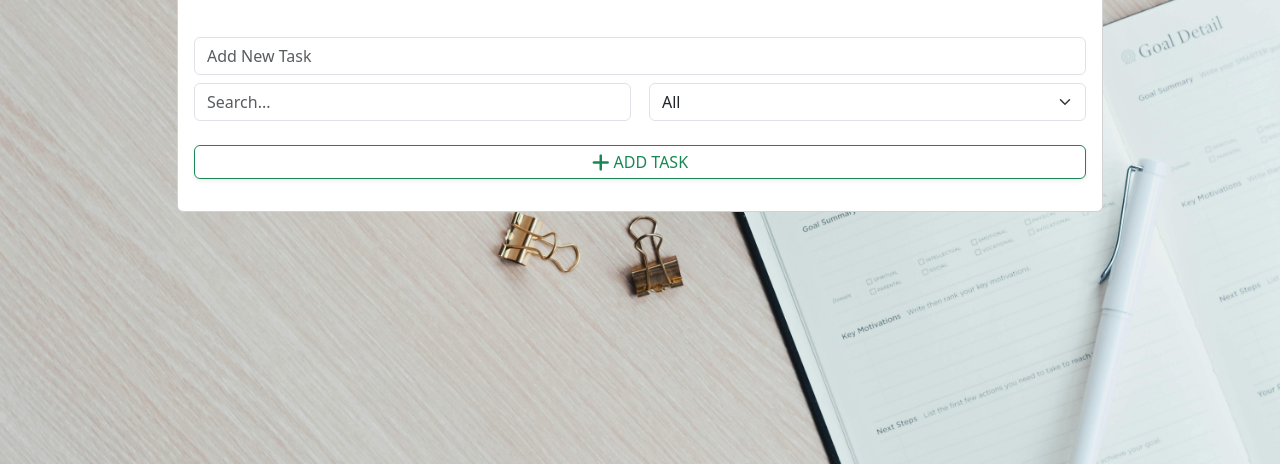
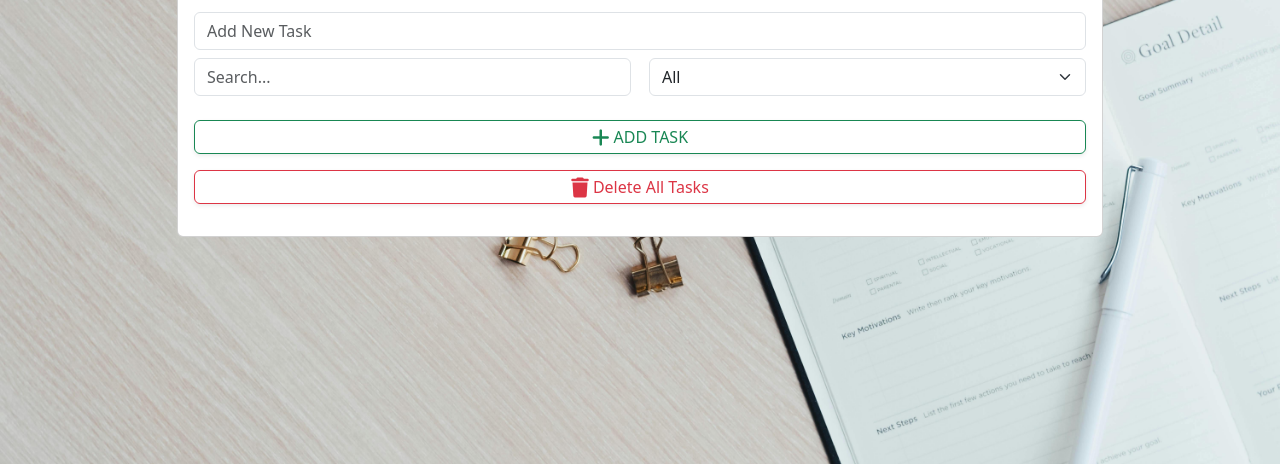
Before and after one commit to Mohamed7AGR/To_Do_List, a plain HTML site: page index.html in a window 1280 px wide. Shown: the part 336-800 px from the top of the page. Drawn offline with Linux system fonts and the light colour scheme.

Commit message:
Add files via upload

```diff
--- a/index.html
+++ b/index.html
@@ -37,6 +37,10 @@
                         </button>
 
                         <div id="tasks" class="text-center"></div>
+                        <button id="delBtn" class="btn btn-outline-danger rounded p-1 mb-3 shadow-sm">
+                            <i class="fa fa-trash fa-lg"></i>
+                            <span>Delete All Tasks</span>
+                        </button>
                     </div>
                 </div>
             </div>
--- a/js/main.js
+++ b/js/main.js
@@ -46,7 +46,7 @@ function displayData(ToDo) {
           task.isCompleted ? "bg-task" : ""
         }">
             <div class="task d-flex">
-                <i class="fa-regular fa-circle-check" onclick="beCompleted('${
+                <i class="fa-regular fa-circle-check " onclick="beCompleted('${
                   task.id
                 }')"></i>
                 <p class=" m-0 p-0 align-self-center ${
@@ -67,6 +67,7 @@ function clear() {
   taskInput.value = "";
   taskInput.blur();
 }
+
 delBtn.addEventListener("click", function () {
   deleteAll();
 });
@@ -100,7 +101,6 @@ function beCompleted(id) {
 
   localStorage.setItem("allToDos", JSON.stringify(todos));
   filterTasks(mySelect.value);
-
 }
 
 function filterTasks(filterType, searchQuery = "") {
```
